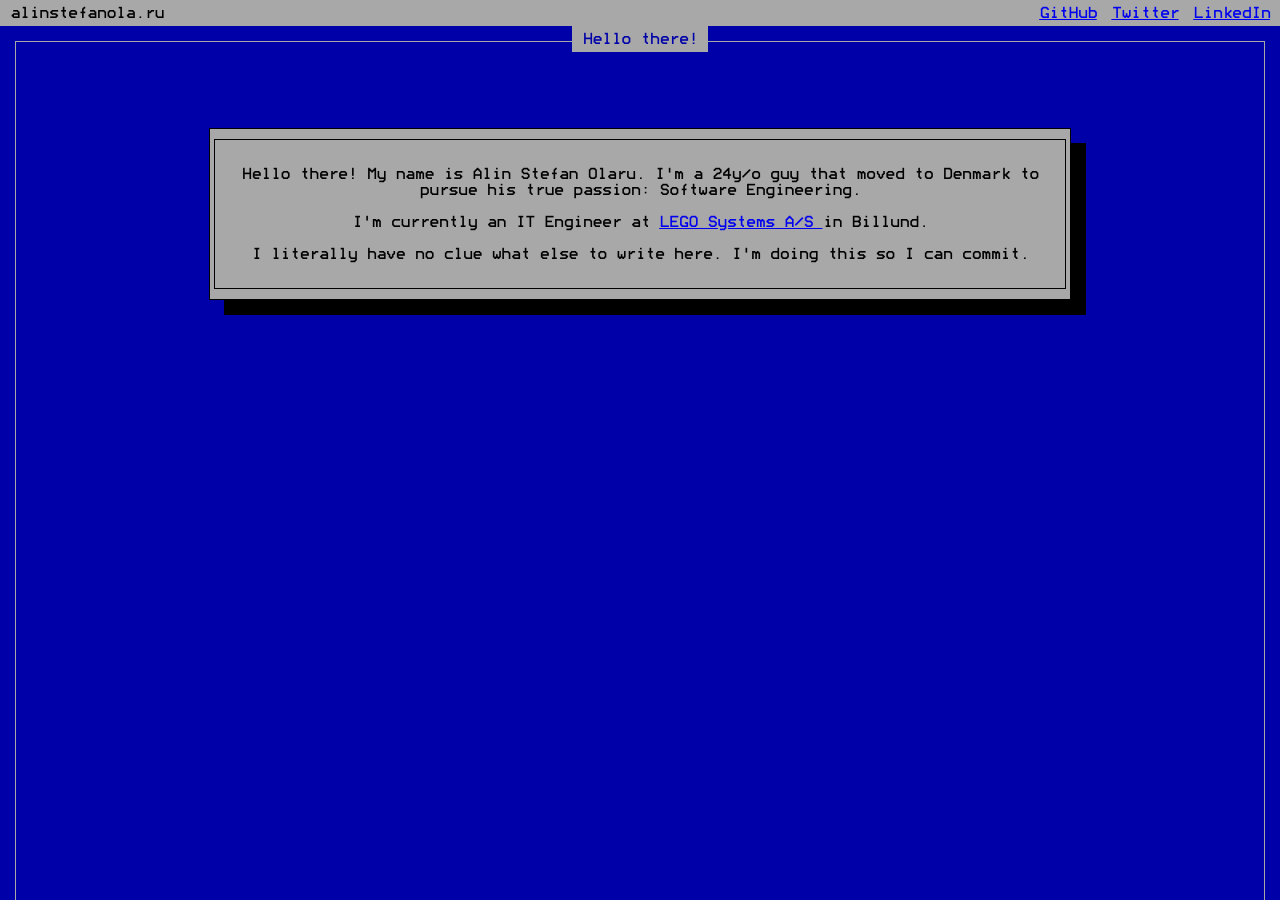
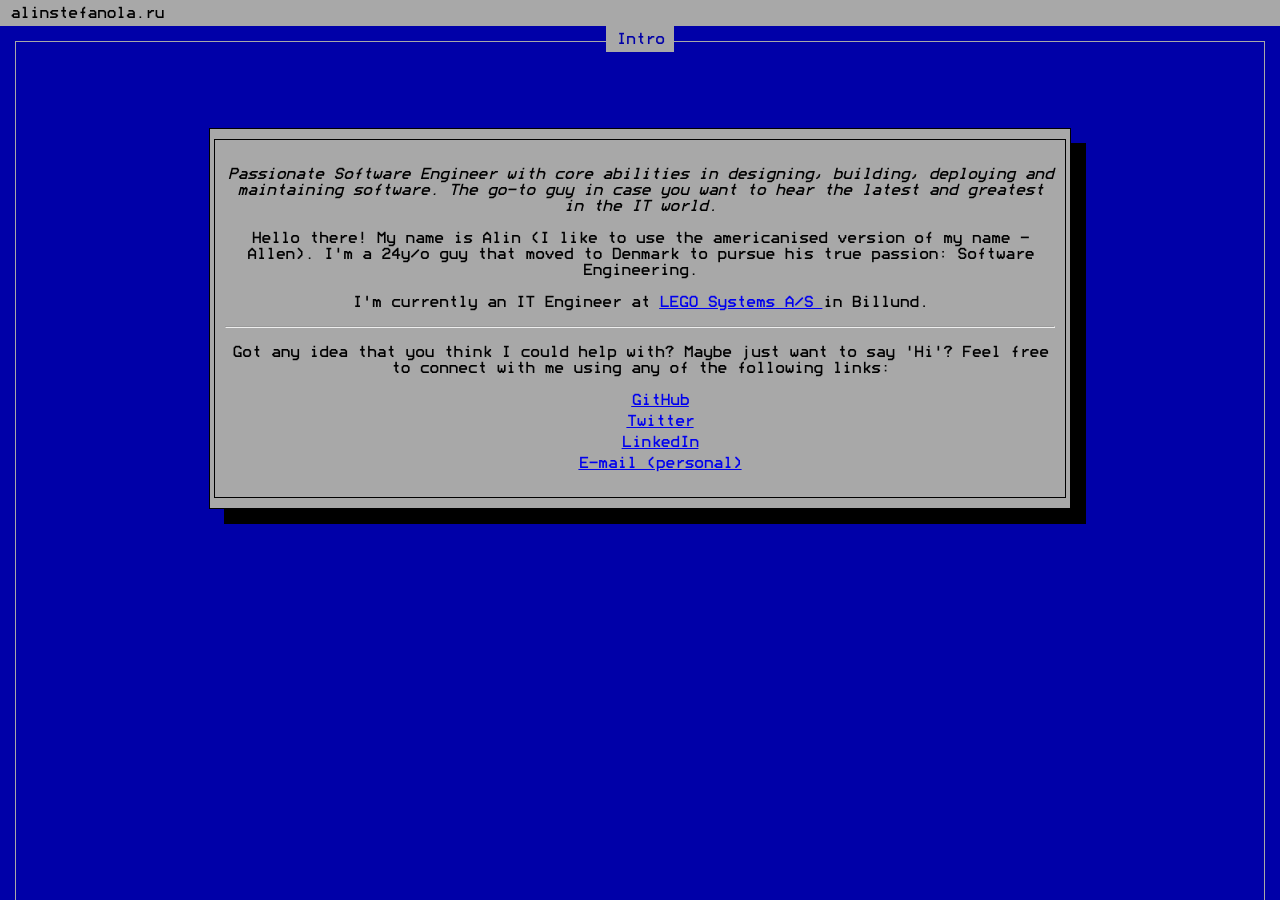
Before and after one commit to xShteff/alinstefanola.ru, a Jekyll site: the page index.html, which Jekyll copies as it is, in a window 1280 px wide. Built offline with Jekyll 4.4.1, drawn with Linux system fonts in a browser that asks for light colours.

Commit message:
more content

```diff
--- a/index.html
+++ b/index.html
@@ -12,32 +12,57 @@
       <div class="title">
         alinstefanola.ru
       </div>
-      <div class="links">
-        <a href="https://github.com/alstol" target="_blank">GitHub</a>
-        <a href="https://twitter.com/xshteff" target="_blank">Twitter</a>
-        <a href="https://www.linkedin.com/in/alinstefanolaru/" target="_blank">LinkedIn</a>
-      </div>
     </header>
     <div class="border-container">
       <div class="title">
-        Hello there!
+        Intro
       </div>
 
       <div class="modal">
         <div class="border-container">
           <p>
-            Hello there! My name is Alin Stefan Olaru. I'm a 24y/o guy that
-            moved to Denmark to pursue his true passion: Software Engineering.
+            <i>
+              Passionate Software Engineer with core abilities in designing,
+              building, deploying and maintaining software. The go-to guy in
+              case you want to hear the latest and greatest in the IT world.
+            </i>
+          </p>
+          <p>
+            Hello there! My name is Alin (I like to use the americanised version
+            of my name - Allen). I'm a 24y/o guy that moved to Denmark to pursue
+            his true passion: Software Engineering.
           </p>
           <p>
             I'm currently an IT Engineer at
             <a href="http://lego.com/"> LEGO Systems A/S </a>
             in Billund.
           </p>
+          <hr />
           <p>
-            I literally have no clue what else to write here. I'm doing this so
-            I can commit.
+            Got any idea that you think I could help with? Maybe just want to
+            say 'Hi'? Feel free to connect with me using any of the following
+            links:
           </p>
+          <ul class="links">
+            <li>
+              <a href="https://github.com/alstol" target="_blank">GitHub</a>
+            </li>
+            <li>
+              <a href="https://twitter.com/xshteff" target="_blank">Twitter</a>
+            </li>
+            <li>
+              <a
+                href="https://www.linkedin.com/in/alinstefanolaru/"
+                target="_blank"
+                >LinkedIn</a
+              >
+            </li>
+            <li>
+              <a href="mailto:alinstefanolaru@gmail.com?subject=Hello"
+                >E-mail (personal)</a
+              >
+            </li>
+          </ul>
         </div>
       </div>
     </div>
--- a/style.css
+++ b/style.css
@@ -29,8 +29,9 @@ header .title {
     float:left;
     display: contents;
 }
-.links a {
-    margin-left: 5px;
+.links li {
+    list-style: none;
+    margin-top: 5px;
 }
 header .links {
     float:right;
```
